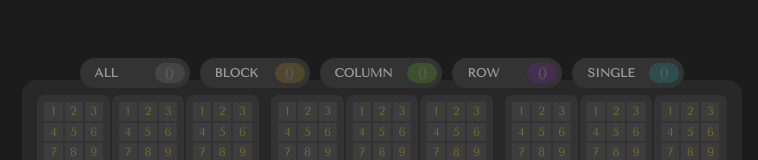
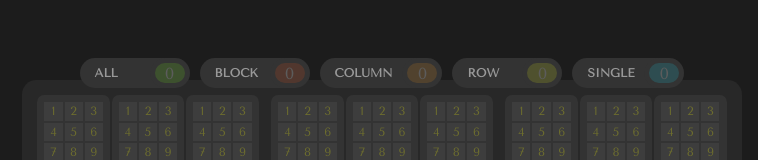
Before and after one commit to moggsterb/dokku, a Next.js app: page /play in a window 1280 px wide. Shown: the top 160 px of the page, without its empty margins (258-1016 px from the left). Built offline with nearby package versions, Linux system fonts and the light colour scheme; a web font is replaced by a local one.

Commit message:
Color Code Solves

```diff
--- a/src/app/globals.scss
+++ b/src/app/globals.scss
@@ -22,11 +22,17 @@ body {
   --cell-active-bg: rgb(228, 129, 30);
   --cell-active-fg: rgb(255, 229, 202);
 
-  --solve-all-bg: rgb(144, 144, 144);
-  --solve-block-bg: rgb(200, 151, 29);
-  --solve-column-bg: rgb(103, 200, 29);
-  --solve-row-bg: rgb(146, 29, 200);
+  --solve-all-bg: rgb(103, 200, 29);
+  --solve-block-bg: rgb(200, 75, 29);
+  --solve-column-bg: rgb(200, 126, 29);
+  --solve-row-bg: rgb(191, 200, 29);
   --solve-single-bg: rgb(29, 183, 200);
+
+  --solve-all-bga: rgba(103, 200, 29, 0.5);
+  --solve-block-bga: rgba(200, 75, 29, 0.5);
+  --solve-column-bga: rgba(200, 126, 29, 0.5);
+  --solve-row-bga: rgba(191, 200, 29, 0.5);
+  --solve-single-bga: rgba(29, 183, 200, 0.5);
 
   --cell-solve-scan-bg: rgba(10, 125, 33, 0.595);
   --cell-solve-scan-fg: rgb(101, 254, 96);
--- a/src/components/Cell.module.scss
+++ b/src/components/Cell.module.scss
@@ -63,22 +63,41 @@
       color: rgb(223, 181, 169);
     }
 
-    &.scanSolveable {
-      background: var(--cell-solve-scan-bg);
-
-      .solveableValue {
-        font-size: var(--cell-value-size);
-        color: var(--cell-solve-scan-fg);
-      }
+    &.solveableAll {
+      background: var(--solve-all-bga);
     }
 
-    &.singleSolveable {
-      background: var(--cell-solve-single-bg);
-      .solveableValue {
-        font-size: var(--cell-value-size);
-        color: var(--cell-solve-single-fg);
-      }
+    &.solveableBlock {
+      background: var(--solve-block-bga);
     }
+
+    &.solveableColumn {
+      background: var(--solve-column-bga);
+    }
+
+    &.solveableRow {
+      background: var(--solve-row-bga);
+    }
+
+    &.solveableSingle {
+      background: var(--solve-single-bga);
+    }
+
+    // &.scanSolveable {
+    //   background: var(--cell-solve-scan-bg);
+    //   .solveableValue {
+    //     font-size: var(--cell-value-size);
+    //     color: var(--cell-solve-scan-fg);
+    //   }
+    // }
+
+    // &.singleSolveable {
+    //   background: var(--cell-solve-single-bg);
+    //   .solveableValue {
+    //     font-size: var(--cell-value-size);
+    //     color: var(--cell-solve-single-fg);
+    //   }
+    // }
   }
 
   .solveIconWrapper {
@@ -91,7 +110,7 @@
   }
 
   .solveIcon {
-    height: calc(var(--cell-value-size) * 0.35);
+    height: calc(var(--cell-value-size) * 0.18);
     width: calc(var(--cell-value-size) * 0.35);
     border-radius: 15%;
     display: flex;
--- a/src/components/Cell.tsx
+++ b/src/components/Cell.tsx
@@ -37,6 +37,7 @@ const Cell = ({
   displayCell: {
     cell,
     gridStatus,
+    displayMode,
     hasValue,
     isActive,
     inActiveBlock,
@@ -137,14 +138,29 @@ const Cell = ({
       { style: styles.barredColumn, condition: inBarredColumn },
       { style: styles.barredRow, condition: inBarredRow },
       {
-        style: styles.scanSolveable,
-        condition:
-          isSolveable && ['block', 'column', 'row'].includes(isSolveable.type),
+        style: styles.solveableAll,
+        condition: displayMode === 'all_solves' && isSolveable !== false,
       },
       {
-        style: styles.singleSolveable,
-        condition: isSolveable && isSolveable.type === 'single',
+        style: styles.solveableBlock,
+        condition: displayMode === 'all_blocks' && isSolveable !== false,
       },
+      {
+        style: styles.solveableColumn,
+        condition: displayMode === 'all_columns' && isSolveable !== false,
+      },
+      {
+        style: styles.solveableRow,
+        condition: displayMode === 'all_rows' && isSolveable !== false,
+      },
+      {
+        style: styles.solveableSingle,
+        condition: displayMode === 'all_singles' && isSolveable !== false,
+      },
+      // {
+      //   style: styles.singleSolveable,
+      //   condition: isSolveable && isSolveable.type === 'single',
+      // },
       { style: styles.preset, condition: status === 'preset' },
       {
         style: styles.hoverable,
--- a/src/utils/display.ts
+++ b/src/utils/display.ts
@@ -22,6 +22,7 @@ export interface IDisplayCellProps {
   // scanEnneadTypes: EnneadType[];
 
   gridStatus: string;
+  displayMode: string;
 }
 
 export const displayCell = (
@@ -50,6 +51,7 @@ export const displayCell = (
     allSolveMethods: allSolveTypes(solveableCells, cell.id),
     canActivate: (gridStatus !== 'preview' && gridStatus !== 'selector' && cell.status !== 'preset') || gridStatus === 'builder',
     gridStatus,
+    displayMode,
     cell,
   }
 
```
